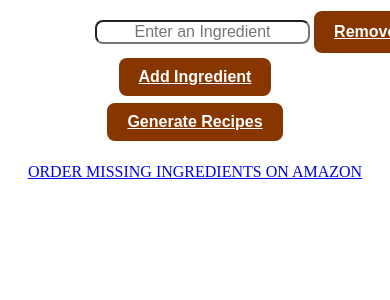
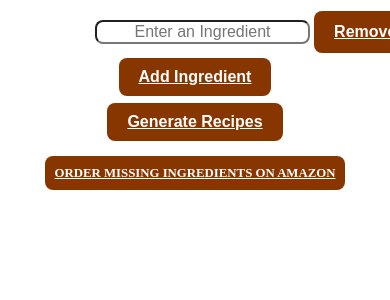
Before and after one commit to BernieBackcountry/aidishesdeployable, a Next.js app: page / in a window 390 px wide. Shown: the top 300 px of the page. Built offline with nearby package versions, Linux system fonts and the light colour scheme.

Commit message:
mobile amazon

```diff
--- a/pages/index.module.css
+++ b/pages/index.module.css
@@ -238,5 +238,27 @@
     display: flex;
   }
 
+  .amazonbtn {
+    background-color: #873600;
+    color: #fff;
+    padding: 10px 10px;
+    text-align: center;
+    text-decoration: underline;
+    font-size: 80%;
+    cursor: pointer;
+    border-radius: 8px;
+    margin: 1% 4%;
+    border: none;
+    font-weight: bold;
+    transition: all 0.3s ease-in-out;
+  }
+
+  .amazonbtn:hover{
+    background-color: #E74C3C;
+    color: #fff;
+    transform: scale(1.1);
+    transition: all 0.3s ease-in-out;
+  }
+
 
 }
```
